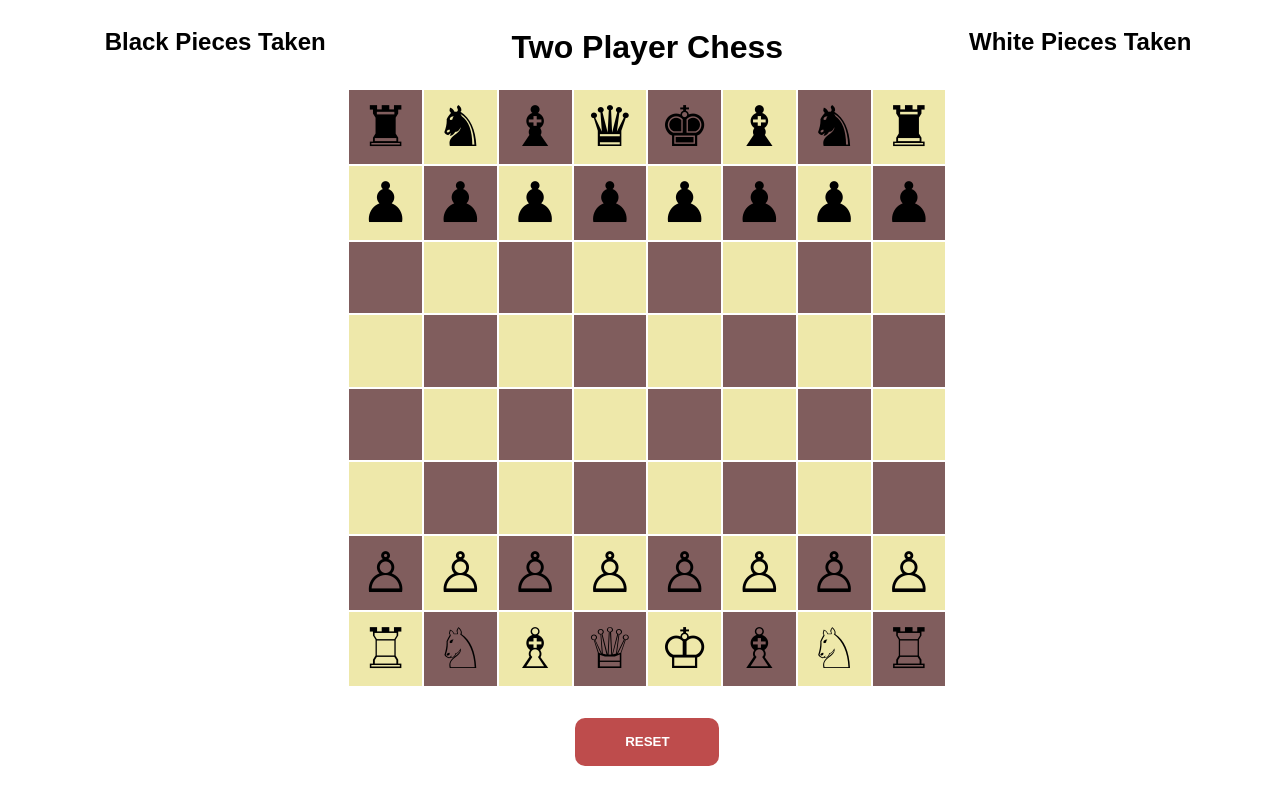
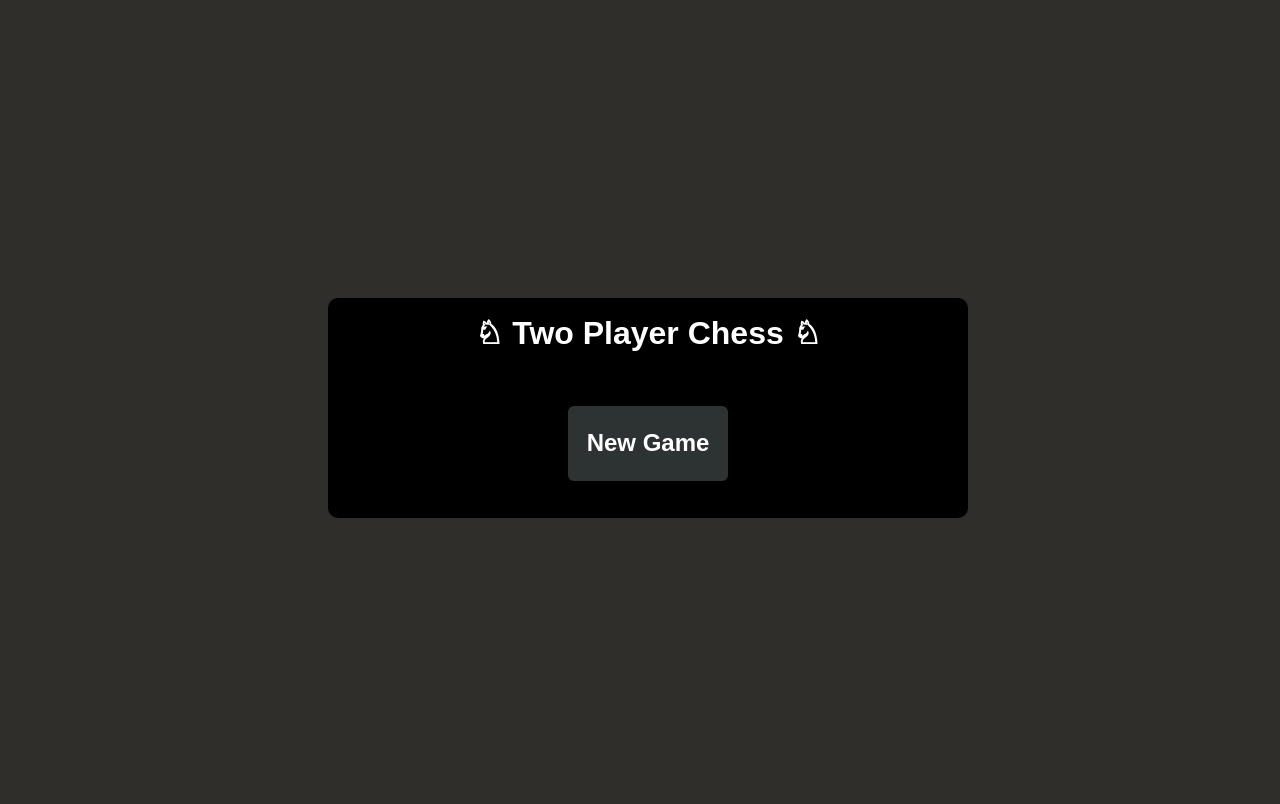
Before and after one commit to BraidenKirkland/chess, a plain HTML site: page index.html in a window 1280 px wide. Drawn offline with nearby package versions, Linux system fonts and the light colour scheme.

Commit message:
C-9 Added basic start modal

```diff
--- a/index.html
+++ b/index.html
@@ -13,12 +13,12 @@
 <body>
     <div class="game">
         <div class="taken-pieces-black">
-            <h2>Black Pieces Taken</h2>
+            <h2 id="takeBlackPiecesTitle">Black Pieces Taken</h2>
             <div class="taken-pieces-black-list"></div>
         </div>
 
         <div class="board-title-reset">
-            <h1>Two Player Chess</h1>
+            <h1 id="boardScreenTitle">Two Player Chess</h1>
             <table id="board">
                 <tr class="odd-row">
                     <td class="dark-square">
@@ -184,7 +184,7 @@
         </div>
 
         <div class="taken-pieces-white">
-            <h2>White Pieces Taken</h2>
+            <h2 id="takenWhitePiecesTitle">White Pieces Taken</h2>
             <div class="taken-pieces-white-list"></div>
         </div>
     </div>
@@ -221,6 +221,17 @@
         </div>
     </div>
 
+    <div class="start-game">
+        <div class="start-game-modal">
+            <div class="start-game-content">
+                <h1 class="start-game-title">&#9816 Two Player Chess &#9816</h1>
+                <div class="start-game-buttons">
+                    <button id="startGameButton">New Game</button>
+                </div>
+            </div>
+        </div>
+    </div>
+
     <div class="game-over">
         <div class="game-over-modal">
             <div class="game-over-content">
--- a/scripts/index.js
+++ b/scripts/index.js
@@ -1,5 +1,12 @@
 import { Board } from "./Board.js";
 import { BoardSetup } from "./BoardSetup.js";
 
-const boardSetup = new BoardSetup();
-const board = new Board();
+
+document.getElementById('startGameButton').addEventListener('click', () => {
+
+    document.querySelector('.game').style.display = 'flex';
+    document.querySelector('.start-game').style.display = 'none';
+
+    const boardSetup = new BoardSetup();
+    const board = new Board();
+})
--- a/styles/style.css
+++ b/styles/style.css
@@ -3,12 +3,17 @@ html, body {
     height: 100%;
     position: relative;
     font-family: Arial, Helvetica, sans-serif;
+    background-color: rgb(47, 46, 43);
 }
 
 .game {
     display: flex;
     flex-direction: row;
     justify-content: space-evenly;
+}
+
+#boardScreenTitle, #takeBlackPiecesTitle, #takenWhitePiecesTitle {
+    color: white;
 }
 
 .taken-pieces-black {
@@ -47,7 +52,9 @@ html, body {
     display: flex;
     flex-direction: column;
     flex-wrap: wrap;
-    height: 50%
+    height: 50%;
+    background-color: rgb(223, 219, 219);
+    border-radius: 8px;
 }
 
 #board {
@@ -204,14 +211,28 @@ td{
   animation-iteration-count: infinite; /* Use a finite number for a temporary shake */
 }
 
-.game-over {
+.game-over, .start-game {
     display: none;
     height: 100%;
     width: 100%;
     padding: 0px;
 }
 
-.game-over-modal {
+/* Temporary */
+.start-game {
+    display: block;
+}
+
+/* .game-over {
+    display: block;
+} */
+
+/* Temporary */
+.game {
+    display: none;
+}
+
+.game-over-modal, .start-game-modal {
     height: 100%;
     width: 100%;
     padding: 0px;
@@ -222,10 +243,9 @@ td{
     margin: auto;
 }
 
-.game-over-content {
+.game-over-content, .start-game-content {
     width: 50%;
     height: 75%;
-    background-color: white;
     display: flex;
     flex-direction: column;
     justify-content: center;
@@ -233,7 +253,7 @@ td{
     border-radius: 10px;
 }
 
-.game-over-title {
+.game-over-title, .start-game-title {
     color: white;
     font-weight: bold;
     background-color: black;
@@ -286,7 +306,7 @@ td{
     font-size: 2rem;
 }
 
-.game-over-buttons {
+.game-over-buttons, .start-game-buttons {
     color: white;
     font-weight: bold;
     background-color: black;
@@ -305,7 +325,7 @@ td{
 
 }
 
-#newGameButton, #mainMenuButton {
+#newGameButton, #mainMenuButton, #startGameButton {
     width: 25%;
     height: 50%;
     font-size: 1.5rem;
@@ -318,11 +338,11 @@ td{
     transition: box-shadow 0.2s ease, transform 0.2s ease;
 }
 
-#newGameButton:hover, #mainMenuButton:hover {
+#newGameButton:hover, #mainMenuButton:hover, #startGameButton:hover {
     background-color: rgb(60, 65, 65); /* Lighter shade for hover */
 }
 
-#newGameButton:active, #mainMenuButton:active {
+#newGameButton:active, #mainMenuButton:active, #startGameButton:active {
     box-shadow: inset 0 0 10px rgba(0, 0, 0, 0.5); /* Inset shadow for a pressed effect */
     transform: translateY(2px); /* Slightly shifts the button down */
     border: 2px solid white;
```
Lines whose indentation alone changed are shown as unchanged.
